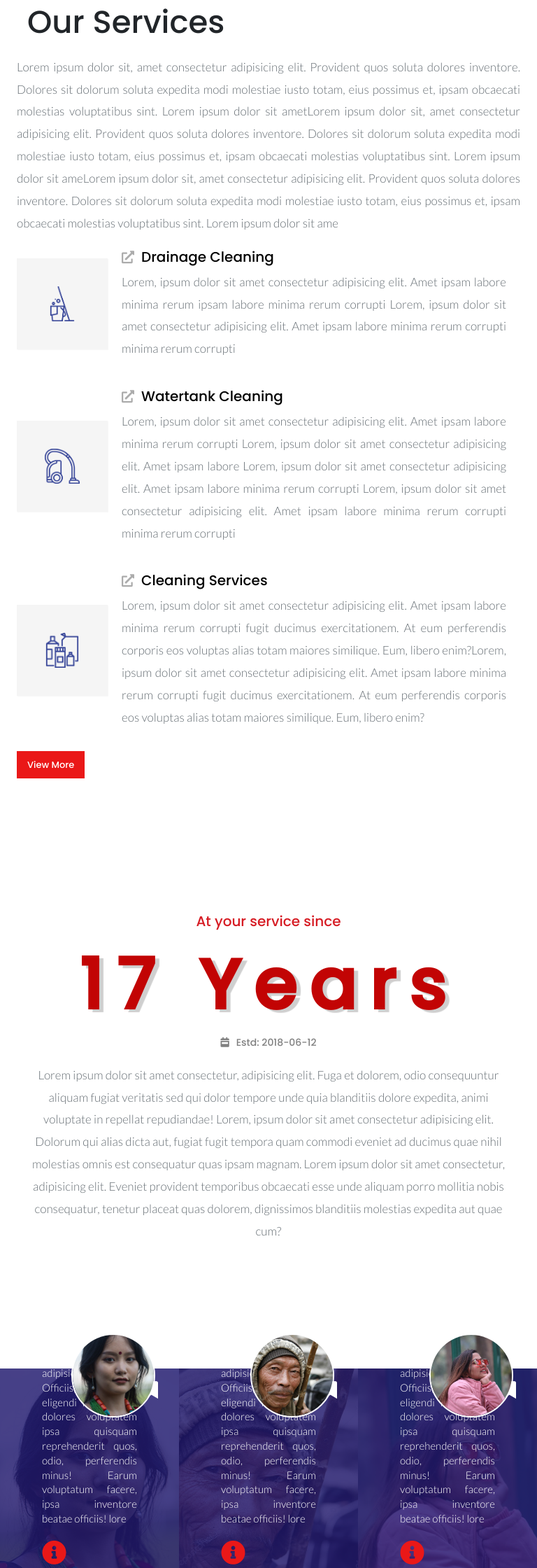
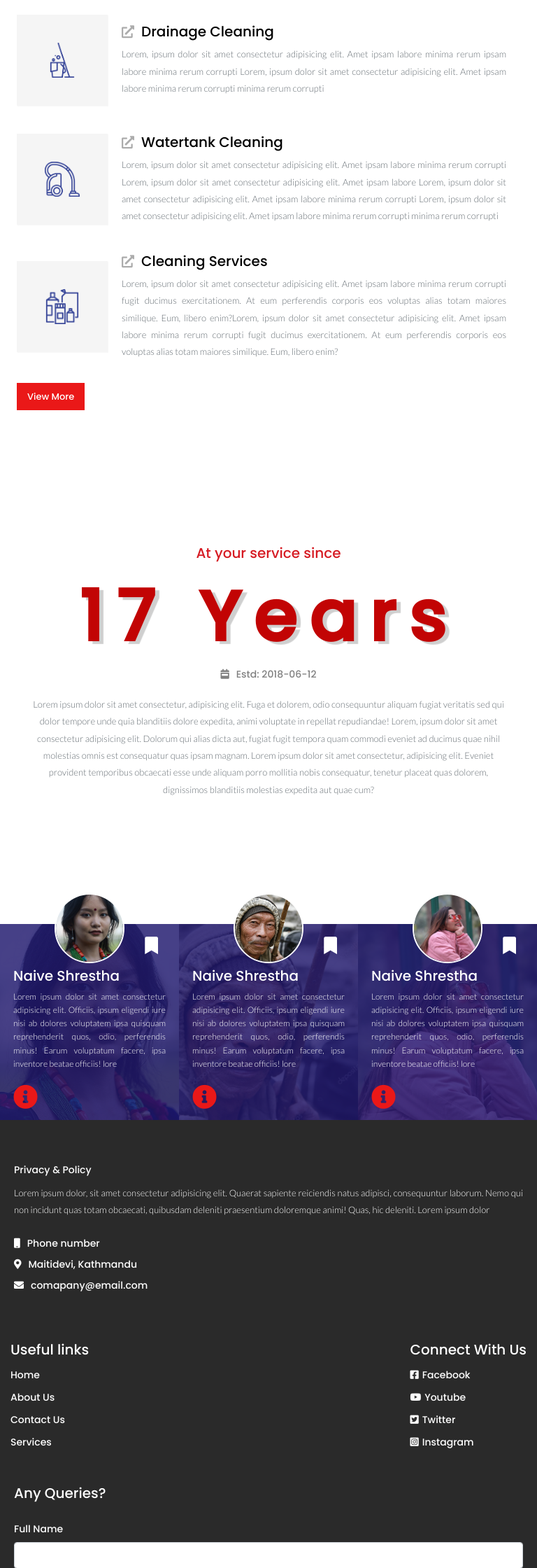
Before and after one commit to np03a170120/gosaikunda, a PHP site: page / in a window 768 px wide; the page is wider, and only the part inside the window is pictured. Shown: the part 1819-4059 px from the top of that part at 70% size. Run offline with PHP 8.4, Linux system fonts and the light colour scheme.

Commit message:
Responsive complete / initial

```diff
--- a/css/main.css
+++ b/css/main.css
@@ -1135,4 +1135,67 @@
     display: none;
   }
 }
+
+@media (min-width: 768px) and (max-width: 991.98px) {
+  body p {
+    font-size: 13px;
+  }
+  .header-right {
+    display: none;
+  }
+  .main-banner-single .mbs-content h4 {
+    font-size: 48px;
+  }
+  .main-banner-single .mbs-content p {
+    width: 70%;
+    font-size: 15px;
+  }
+  .main-testimonial .mtc-single .mtc-text {
+    padding: 1px 19px;
+    bottom: 5px;
+  }
+  .main-testimonial .mtc-single .mtc-text p {
+    line-height: 1.2rem;
+    font-size: 12px;
+  }
+  .main-testimonial .mtc-single .mtc-img img {
+    height: 280px;
+  }
+  .main-testimonial .mtc-single .mtc-top-img {
+    left: 50%;
+    -webkit-transform: translateX(-50%);
+            transform: translateX(-50%);
+  }
+  .main-testimonial .mtc-single .mtc-top-img img {
+    height: 100px;
+    width: 100px;
+  }
+  .footer-main .ftm-center {
+    margin-left: 0;
+    display: -webkit-box;
+    display: -ms-flexbox;
+    display: flex;
+    -webkit-box-pack: justify;
+        -ms-flex-pack: justify;
+            justify-content: space-between;
+    -webkit-box-align: center;
+        -ms-flex-align: center;
+            align-items: center;
+  }
+  .footer-main .form-group {
+    width: 100%;
+  }
+  .footer-main .ftmr-form {
+    padding: 20px;
+  }
+  .footer-main .ftmr-content h5 {
+    padding: 0px 20px;
+  }
+  .cuc-contact {
+    display: none;
+  }
+  .cu-map {
+    padding: 30px 20px;
+  }
+}
 /*# sourceMappingURL=main.css.map */
--- a/css/main.scss
+++ b/css/main.scss
@@ -783,3 +783,58 @@
 }
 
 // RESPONSIVE - TABLET
+@media (min-width: 768px) and (max-width: 991.98px) {
+    body p {
+        font-size: 13px;
+    }
+    .header-right {
+        display: none;
+    }
+    .main-banner-single .mbs-content h4 {
+        font-size: 48px;
+    }
+    .main-banner-single .mbs-content p {
+        width: 70%;
+        font-size: 15px;
+    }
+    .main-testimonial .mtc-single .mtc-text {
+        padding: 1px 19px;
+        bottom: 5px;
+    }
+    .main-testimonial .mtc-single .mtc-text p {
+        line-height: 1.2rem;
+        font-size: 12px;
+    }
+    .main-testimonial .mtc-single .mtc-img img {
+        height: 280px;
+    }
+    .main-testimonial .mtc-single .mtc-top-img {
+        left: 50%;
+        transform: translateX(-50%);
+    }
+    .main-testimonial .mtc-single .mtc-top-img img {
+        height: 100px;
+        width: 100px;
+    }
+    .footer-main .ftm-center {
+        margin-left: 0;
+        display: flex;
+        justify-content: space-between;
+        align-items: center;
+    }
+    .footer-main .form-group {
+        width: 100%;
+    }
+    .footer-main .ftmr-form {
+        padding: 20px;
+    }
+    .footer-main .ftmr-content h5 {
+        padding: 0px 20px;
+    }
+    .cuc-contact {
+        display: none;
+    }
+    .cu-map {
+        padding: 30px 20px;
+    }
+}
--- a/header.php
+++ b/header.php
@@ -13,6 +13,7 @@
     <link rel="stylesheet" href="./css/bootstrap.min.css">
     <link rel="stylesheet" href="./fontawesome/css/all.css">
     <link rel="stylesheet" href="./css/slick.css">
+    <link rel="stylesheet" href="./css/responsive.css">
     <link rel="stylesheet" href="./css/main.css">
     <title>Gosaikunda</title>
 </head>
```
Also changed, not shown: 1 other file.
